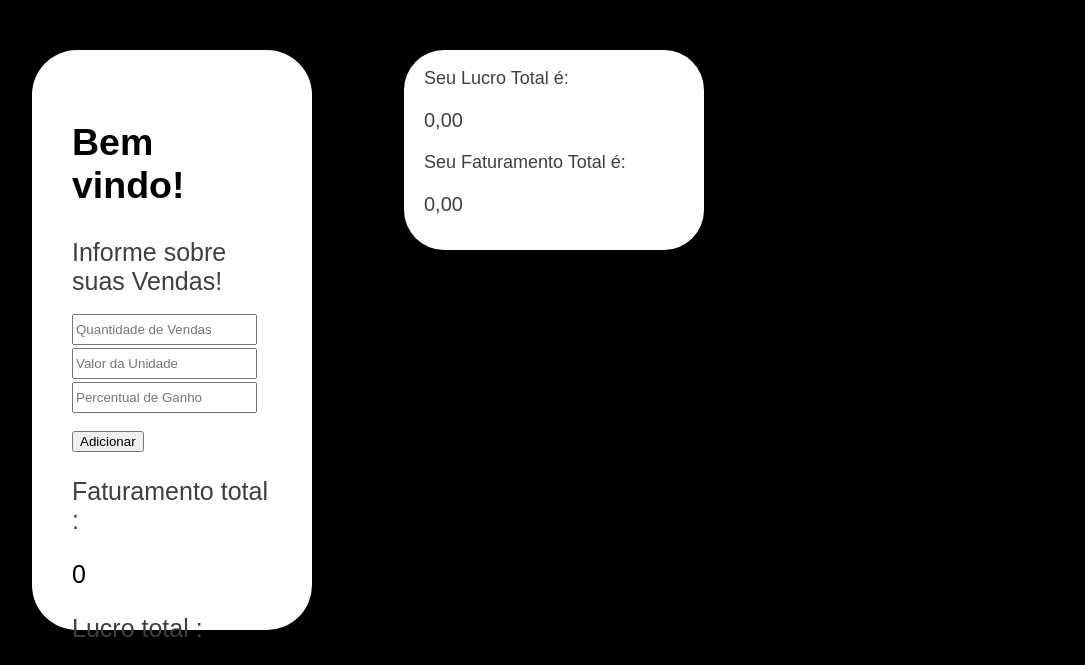
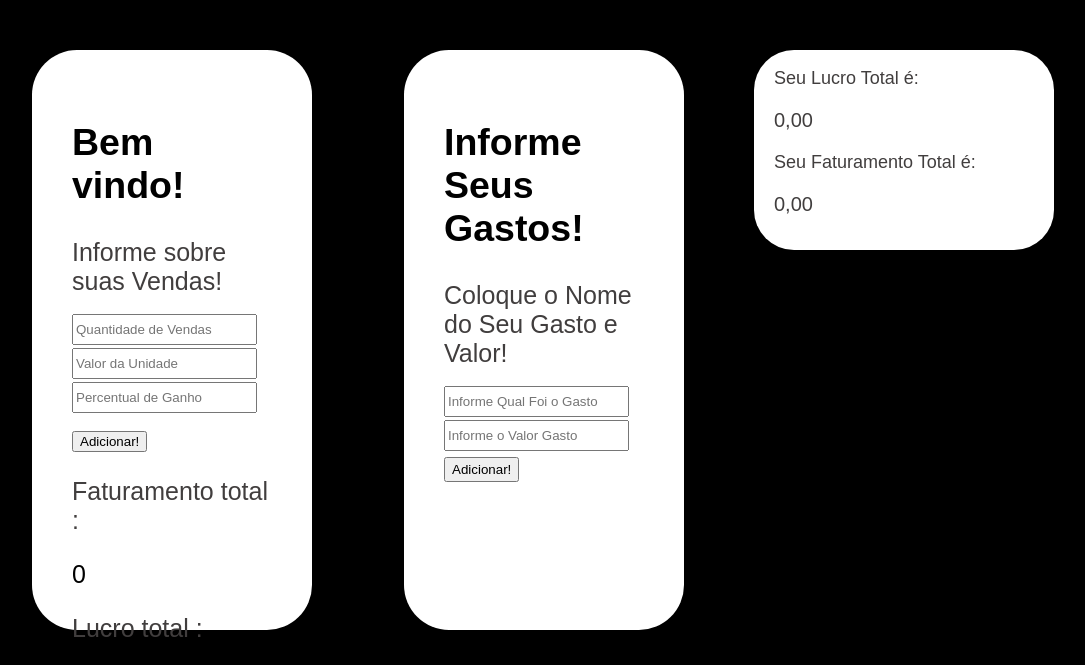
Before and after one commit to ViniciusOdorizziHoppe/PaginaCadastro, a plain HTML site: page HTML/Home.html in a window 1280 px wide. Shown: the whole page, without its empty margins (46-1131 px from the left). Drawn offline with Linux system fonts and the light colour scheme; a web font is replaced by a local one.

Commit message:
adição da parte de custos do usuário

```diff
--- a/CSS/HomeStyle.css
+++ b/CSS/HomeStyle.css
@@ -61,7 +61,7 @@ p {
 .LucroFatu {
    position: absolute;
    top: 50px;
-   left: 450px;
+   left: 800px;
    width: 300px;
    height: 200px;
    border-radius: 40px;
@@ -87,3 +87,20 @@ p {
    margin-left: 20px;
    font-size: 20px;
 }
+
+.compras {
+   text-align: left;
+   font-size: 25px;
+   margin-left: 70px;
+   height: 500px;
+   width: 200px;
+   padding: 50px;
+   border-radius: 45px;
+   box-shadow: 10px 10px 20px #000000;
+   position: absolute;
+   top: 50px;
+   left: 380px;
+   filter: drop-shadow(2px);
+   background-color: white;
+   padding: 40px;
+}
--- a/HTML/Home.html
+++ b/HTML/Home.html
@@ -23,9 +23,19 @@
         <br>
         <input type="number" id="PercentualVendas" placeholder="Percentual de Ganho">
         <br>
-        <button class="botao" id="Botao" onclick="LucroUsuario()">Adicionar</button>
+        <button class="botao" id="Botao" onclick="LucroUsuario()">Adicionar!</button>
         <p>Faturamento total :</p> <div class="faturamento" id="faturamento">0</div>
         <p>Lucro total :</p> <div class="lucro" id="lucro">0</div>
+    </section>
+    <section class="compras">
+
+        <h1>Informe Seus Gastos!</h1>
+        <p>Coloque o Nome do Seu Gasto e Valor!</p>
+        <input type="text" class="NomeGasto" id="NomeGasto" placeholder="Informe Qual Foi o Gasto">
+        <br>
+        <input type="number" class="ValorGasto" id="ValorGasto" placeholder="Informe o Valor Gasto">
+        <br>
+        <input type="button" value="Adicionar!" onclick="CustoUsuario()">
     </section>
 
     <section class="LucroFatu">
--- a/JS/script.js
+++ b/JS/script.js
@@ -64,3 +64,7 @@ function LucroUsuario() {
     PTV.value = "";
 
 }
+
+function CustoUsuario() {
+
+}
```
